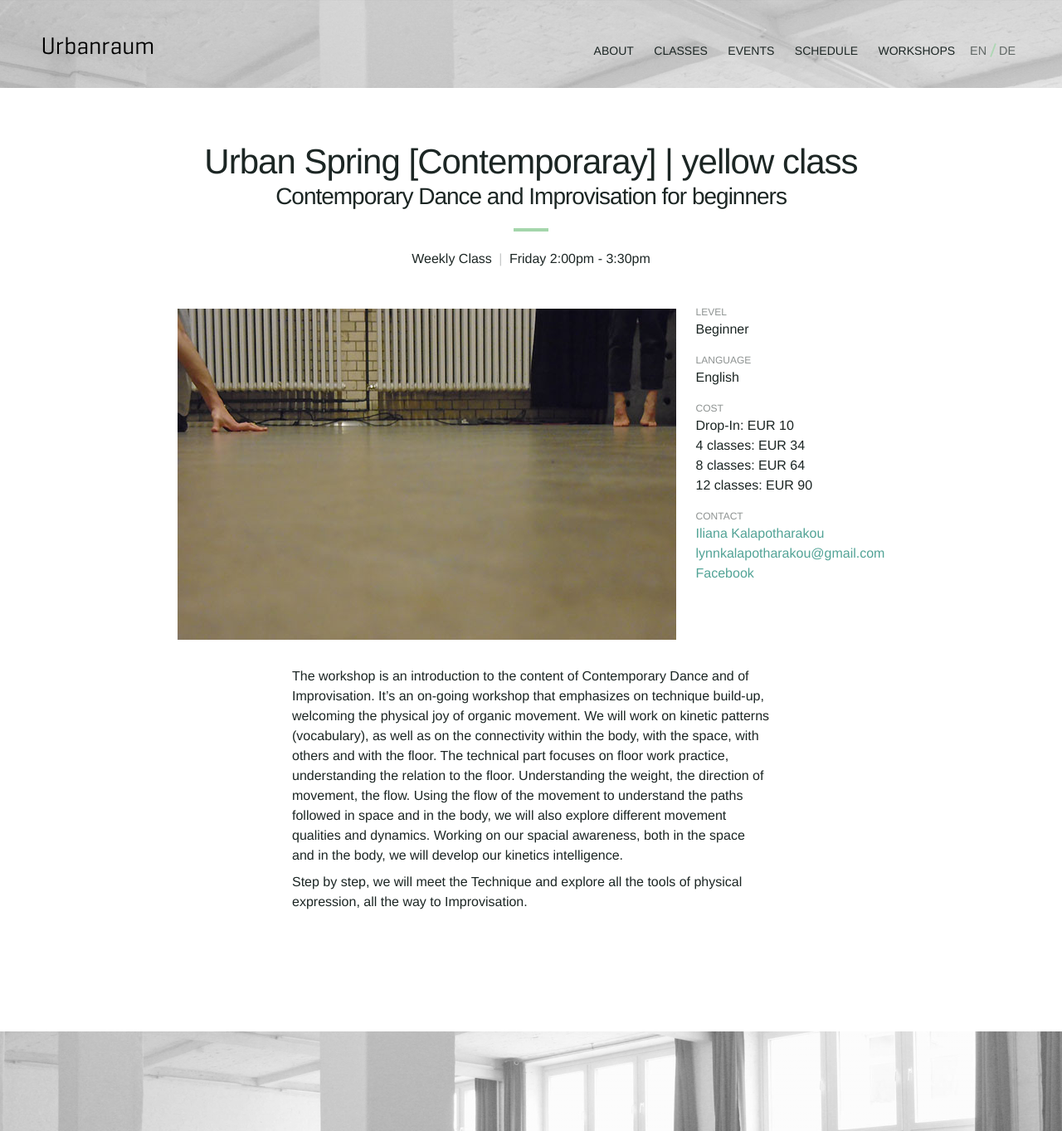
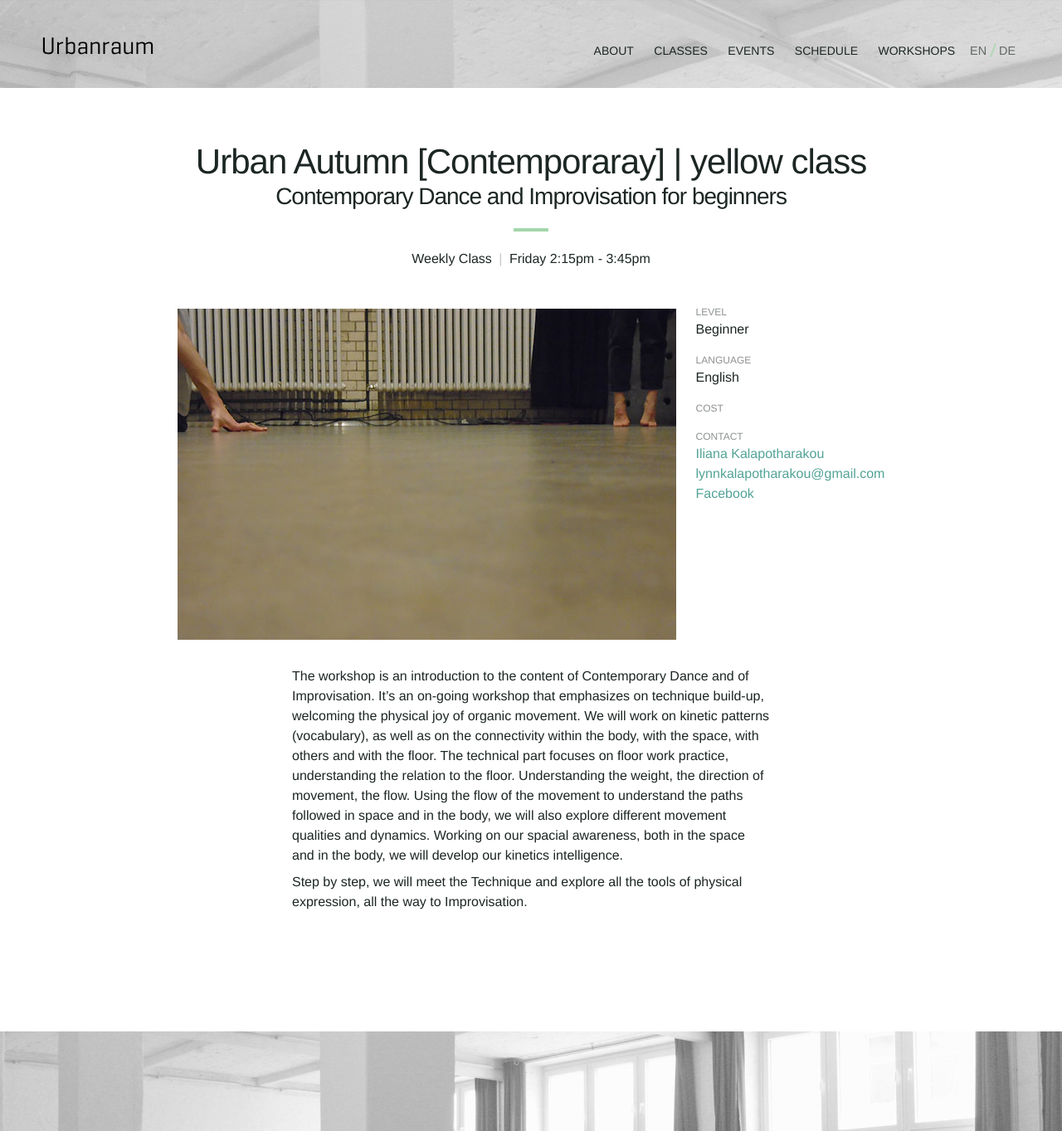
Before and after one commit to Kriesse/urbanraum, a Jekyll site: the page built from _classes/urban-spring-2.md, in a window 1280 px wide. Shown: the whole page at 83% size. Built offline with Jekyll 4.4.1, drawn with Linux system fonts in a browser that asks for light colours; nearby versions of some CDN libraries.

Commit message:
Update urban-spring-2.md

```diff
--- a/_classes/urban-spring-2.md
+++ b/_classes/urban-spring-2.md
@@ -3,13 +3,13 @@ order: "3"
 teacher: "iliana"
 schedule:
   - day: "friday"
-    start: "2:00pm"
-    end: "3:30pm"
+    start: "2:15pm"
+    end: "3:45pm"
 
 image: "class-urban-spring-02.jpg"
 
-title_en: "Urban Spring [Contemporaray] | yellow class"
-title_de: "Urban Spring [Contemporaray] | yellow class"
+title_en: "Urban Autumn [Contemporaray] | yellow class"
+title_de: "Urban Autumn [Contemporaray] | yellow class"
 
 subtitle_en: "Contemporary Dance and Improvisation for beginners"
 subtitle_de: "Zeitgenössischer Tanz und Improvisation für Anfänger"
@@ -21,10 +21,7 @@ level_en: "Beginner"
 level_de: "Anfänger"
 
 price_en: |
-  Drop-In: EUR 10
-  4 classes: EUR 34
-  8 classes: EUR 64
-  12 classes: EUR 90
+
 
 price_de: |
   Drop-In: 10 Euro
```
